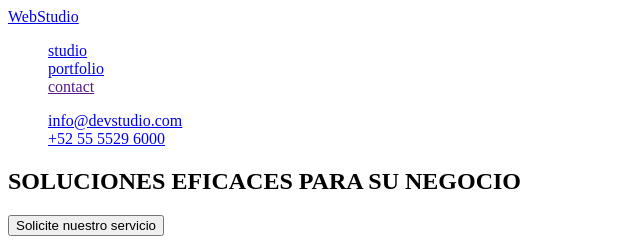
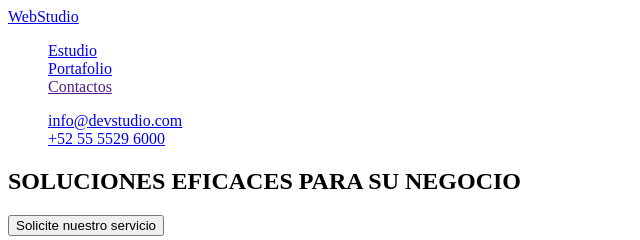
Before and after one commit to jalex2210/goit-markup-hw-02, a plain HTML site: page index.html in a window 1280 px wide. Shown: the top 240 px of the page, 0-640 px from the left. Drawn offline with Linux system fonts and the light colour scheme.

Commit message:
cambio de idioma

```diff
--- a/index.html
+++ b/index.html
@@ -14,16 +14,19 @@
     <!-- ENCABEZADO -->
     <header class="header-star">
       <nav class="header-menu">
-        <!-- logo-->
+
+        <!-- LOGO -->
         <a href="./index.html" class="Web-logo">WebStudio</a>
-        <!-- menu-->
+
+        <!-- MENU HEADER -->
         <ul class="header-list">
-          <li class="menu-option"><a href="index.html" class="header-link-active">studio</a></li>
-          <li class="menu-option"><a href="portfolio.html" class="header-link">portfolio</a></li>
-          <li class="menu-option"><a href="" class="header-link">contact</a></li>
+          <li class="menu-option"><a href="index.html" class="header-link-active">Estudio</a></li>
+          <li class="menu-option"><a href="portfolio.html" class="header-link">Portafolio</a></li>
+          <li class="menu-option"><a href="" class="header-link">Сontactos</a></li>
         </ul>
       </nav>
-      <!-- contact -->
+
+      <!-- CONTACTO HEADER -->
       <ul class="contact">
         <li><a href="mailto:info@example.com" class="tocontact">info@devstudio.com</a></li>
         <li><a href="tel:=525555296000" class="tocontact">+52 55 5529 6000</a></li>
@@ -67,10 +70,10 @@
         </ul>
       </section>
 
-      <!-- What do we do -->
+      <!-- A QUE NOS DEDICAMOS -->
       <section class="what-do">
         <h2 class="what-do-h2">A qué nos dedicamos</h2>
-        <!-- images -->
+        <!-- IMAGENES  -->
         <ul class="what-do-images">
           <li>
             <img src="./images/image1.jpeg" alt="create code" width="300" />
```
